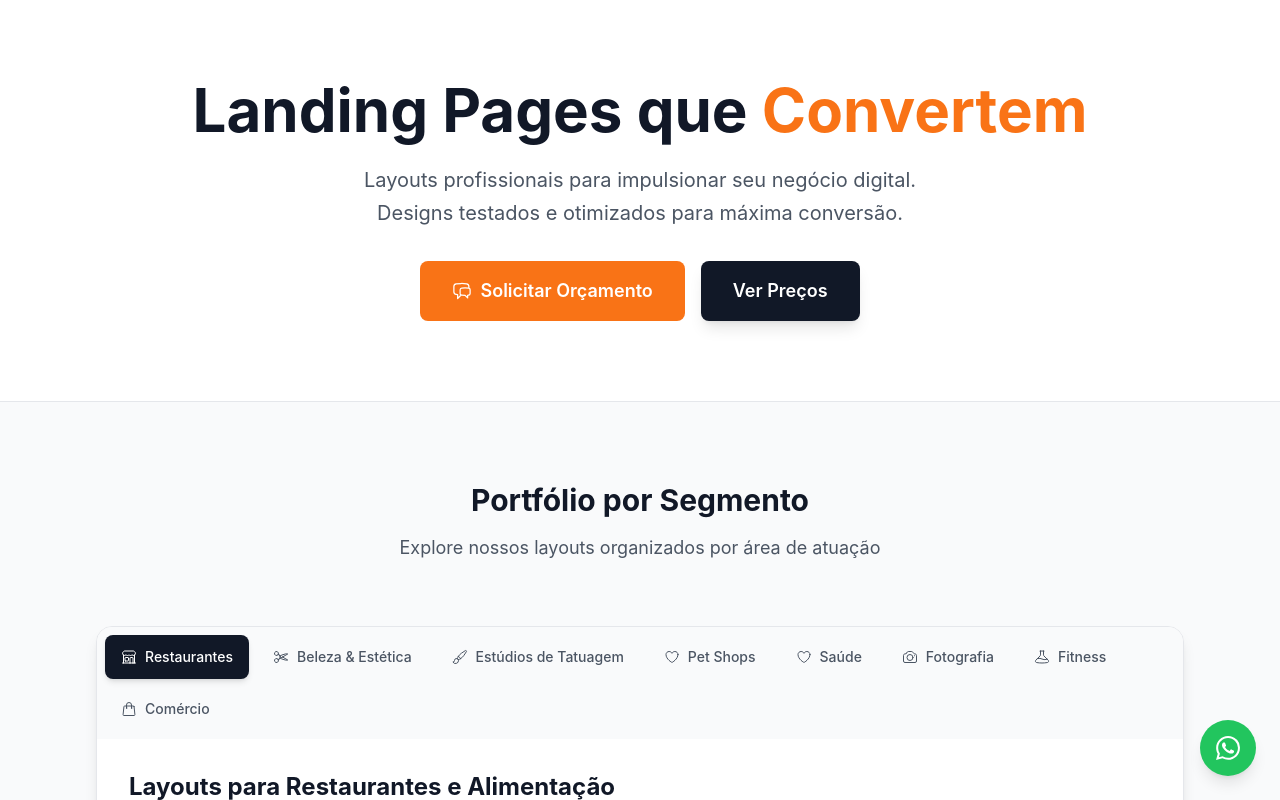
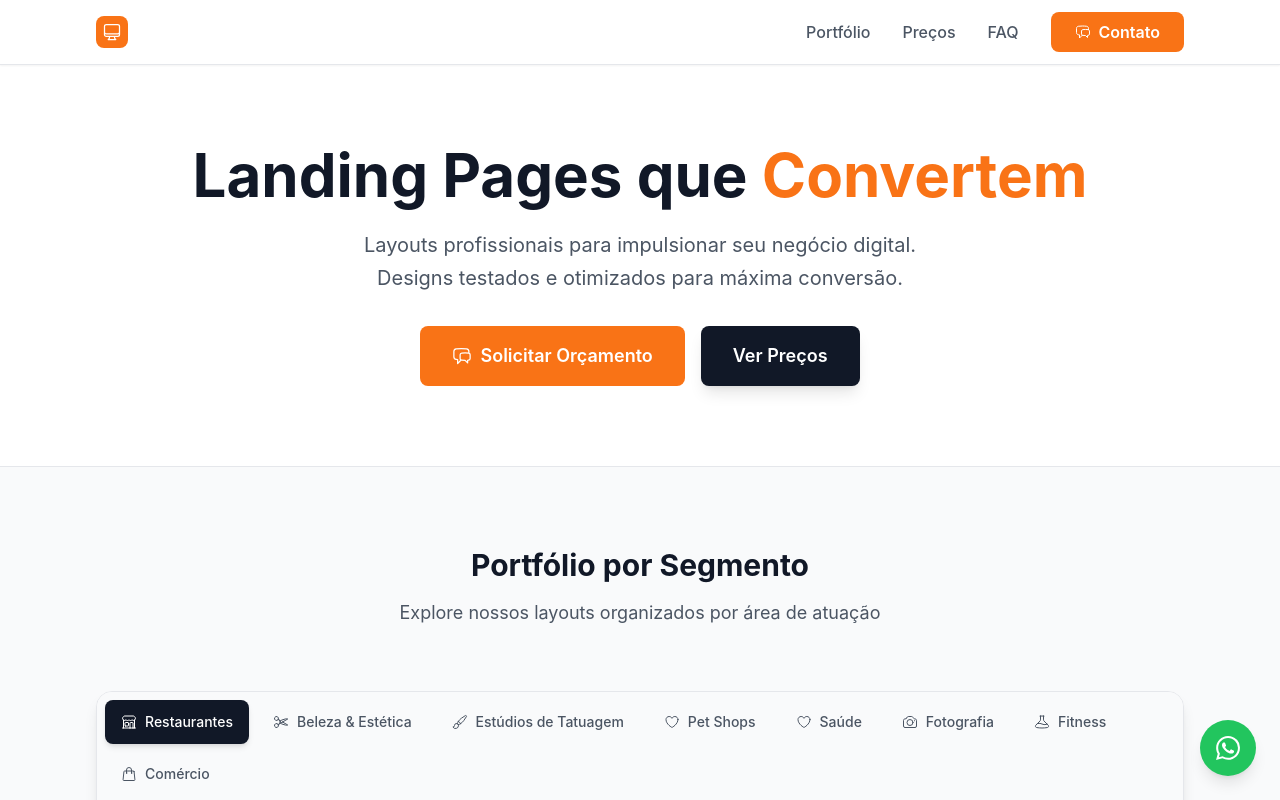
Before and after one commit to miquelven/galeria-projetos, a React (Create React App) app: page / in a window 1280 px wide. Shown: the top 800 px of the page. Built offline with nearby package versions, Linux system fonts and the light colour scheme.

Commit message:
feat: adicao do header

```diff
--- a/src/components/Portfolio.tsx
+++ b/src/components/Portfolio.tsx
@@ -18,6 +18,8 @@ import {
   CurrencyDollarIcon,
   ChevronDownIcon,
   ChevronUpIcon,
+  Bars3Icon,
+  XMarkIcon,
 } from "@heroicons/react/24/outline";
 import ProjectCard from "./ProjectCard";
 import { categories, projects } from "../data/portfolioData";
@@ -30,6 +32,7 @@ const Portfolio: React.FC<PortfolioProps> = ({ onNavigateToPricing }) => {
   const [selectedIndex, setSelectedIndex] = useState(0);
   const [visibleProjects, setVisibleProjects] = useState(6);
   const [openFAQ, setOpenFAQ] = useState<number | null>(null);
+  const [mobileMenuOpen, setMobileMenuOpen] = useState(false);
 
   // WhatsApp number and message
   const whatsappNumber = "5519989357148";
@@ -217,6 +220,154 @@ const Portfolio: React.FC<PortfolioProps> = ({ onNavigateToPricing }) => {
 
   return (
     <div className="min-h-screen bg-gray-50 relative">
+      {/* Header */}
+      <header className="bg-white shadow-sm border-b border-gray-200 sticky top-0 z-40">
+        <div className="max-w-6xl mx-auto px-4 sm:px-6 lg:px-8">
+          <div className="flex justify-between items-center h-16">
+            {/* Logo */}
+            <div className="flex items-center">
+              <motion.div
+                whileHover={{ scale: 1.05 }}
+                className="flex items-center space-x-2"
+              >
+                <div className="w-8 h-8 bg-orange-500 rounded-lg flex items-center justify-center">
+                  <ComputerDesktopIcon className="w-5 h-5 text-white" />
+                </div>
+              </motion.div>
+            </div>
+
+            {/* Desktop Navigation */}
+            <nav className="hidden md:flex items-center space-x-8">
+              <a
+                href="#portfolio"
+                onClick={(e) => {
+                  e.preventDefault();
+                  const portfolioSection = document.getElementById("portfolio");
+                  if (portfolioSection) {
+                    portfolioSection.scrollIntoView({ behavior: "smooth" });
+                  }
+                }}
+                className="text-gray-600 hover:text-gray-900 font-medium transition-colors duration-200"
+              >
+                Portfólio
+              </a>
+              <a
+                href="#pricing"
+                onClick={(e) => {
+                  e.preventDefault();
+                  scrollToPricing();
+                }}
+                className="text-gray-600 hover:text-gray-900 font-medium transition-colors duration-200"
+              >
+                Preços
+              </a>
+              <a
+                href="#faq"
+                onClick={(e) => {
+                  e.preventDefault();
+                  const faqSection = document.getElementById("faq");
+                  if (faqSection) {
+                    faqSection.scrollIntoView({ behavior: "smooth" });
+                  }
+                }}
+                className="text-gray-600 hover:text-gray-900 font-medium transition-colors duration-200"
+              >
+                FAQ
+              </a>
+              <motion.button
+                whileHover={{ scale: 1.05 }}
+                whileTap={{ scale: 0.95 }}
+                onClick={() => handleWhatsAppClick()}
+                className="bg-orange-500 text-white px-6 py-2 rounded-lg font-semibold hover:bg-orange-600 transition-all duration-300 flex items-center gap-2"
+              >
+                <ChatBubbleLeftRightIcon className="w-4 h-4" />
+                Contato
+              </motion.button>
+            </nav>
+
+            {/* Mobile menu button */}
+            <div className="md:hidden">
+              <button
+                onClick={() => setMobileMenuOpen(!mobileMenuOpen)}
+                className="text-gray-600 hover:text-gray-900 p-2"
+              >
+                {mobileMenuOpen ? (
+                  <XMarkIcon className="w-6 h-6" />
+                ) : (
+                  <Bars3Icon className="w-6 h-6" />
+                )}
+              </button>
+            </div>
+          </div>
+
+          {/* Mobile Navigation */}
+          <AnimatePresence>
+            {mobileMenuOpen && (
+              <motion.div
+                initial={{ opacity: 0, height: 0 }}
+                animate={{ opacity: 1, height: "auto" }}
+                exit={{ opacity: 0, height: 0 }}
+                transition={{ duration: 0.2 }}
+                className="md:hidden border-t border-gray-200 py-4"
+              >
+                <div className="flex flex-col space-y-4">
+                  <a
+                    href="#portfolio"
+                    onClick={(e) => {
+                      e.preventDefault();
+                      const portfolioSection =
+                        document.getElementById("portfolio");
+                      if (portfolioSection) {
+                        portfolioSection.scrollIntoView({ behavior: "smooth" });
+                      }
+                      setMobileMenuOpen(false);
+                    }}
+                    className="text-gray-600 hover:text-gray-900 font-medium transition-colors duration-200"
+                  >
+                    Portfólio
+                  </a>
+                  <a
+                    href="#pricing"
+                    onClick={(e) => {
+                      e.preventDefault();
+                      scrollToPricing();
+                      setMobileMenuOpen(false);
+                    }}
+                    className="text-gray-600 hover:text-gray-900 font-medium transition-colors duration-200"
+                  >
+                    Preços
+                  </a>
+                  <a
+                    href="#faq"
+                    onClick={(e) => {
+                      e.preventDefault();
+                      const faqSection = document.getElementById("faq");
+                      if (faqSection) {
+                        faqSection.scrollIntoView({ behavior: "smooth" });
+                      }
+                      setMobileMenuOpen(false);
+                    }}
+                    className="text-gray-600 hover:text-gray-900 font-medium transition-colors duration-200"
+                  >
+                    FAQ
+                  </a>
+                  <button
+                    onClick={() => {
+                      handleWhatsAppClick();
+                      setMobileMenuOpen(false);
+                    }}
+                    className="bg-orange-500 text-white px-6 py-2 rounded-lg font-semibold hover:bg-orange-600 transition-all duration-300 flex items-center gap-2 w-fit"
+                  >
+                    <ChatBubbleLeftRightIcon className="w-4 h-4" />
+                    Contato
+                  </button>
+                </div>
+              </motion.div>
+            )}
+          </AnimatePresence>
+        </div>
+      </header>
+
       {/* Fixed WhatsApp Button */}
       <motion.button
         onClick={() => handleWhatsAppClick()}
@@ -280,8 +431,7 @@ const Portfolio: React.FC<PortfolioProps> = ({ onNavigateToPricing }) => {
         </div>
       </section>
 
-      {/* Portfolio Section */}
-      <section className="py-20">
+      <section id="portfolio" className="py-20">
         <div className="max-w-6xl mx-auto px-4 sm:px-6 lg:px-8">
           <div className="text-center mb-16">
             <h2 className="text-3xl font-bold text-gray-900 mb-4">
@@ -369,7 +519,6 @@ const Portfolio: React.FC<PortfolioProps> = ({ onNavigateToPricing }) => {
         </div>
       </section>
 
-      {/* Pricing Section */}
       <section id="pricing-section" className="py-20 bg-white">
         <div className="max-w-6xl mx-auto px-4 sm:px-6 lg:px-8">
           <div className="text-center mb-16">
@@ -520,8 +669,7 @@ const Portfolio: React.FC<PortfolioProps> = ({ onNavigateToPricing }) => {
         </div>
       </section>
 
-      {/* FAQ Section - Netflix Style */}
-      <section className="py-20 bg-gray-900">
+      <section id="faq" className="py-20 bg-gray-900">
         <div className="max-w-4xl mx-auto px-4 sm:px-6 lg:px-8">
           <motion.div
             initial={{ opacity: 0, y: 20 }}
@@ -579,7 +727,6 @@ const Portfolio: React.FC<PortfolioProps> = ({ onNavigateToPricing }) => {
         </div>
       </section>
 
-      {/* CTA Section */}
       <section className="bg-gray-900 py-20">
         <div className="max-w-4xl mx-auto px-4 sm:px-6 lg:px-8 text-center">
           <motion.div
```
